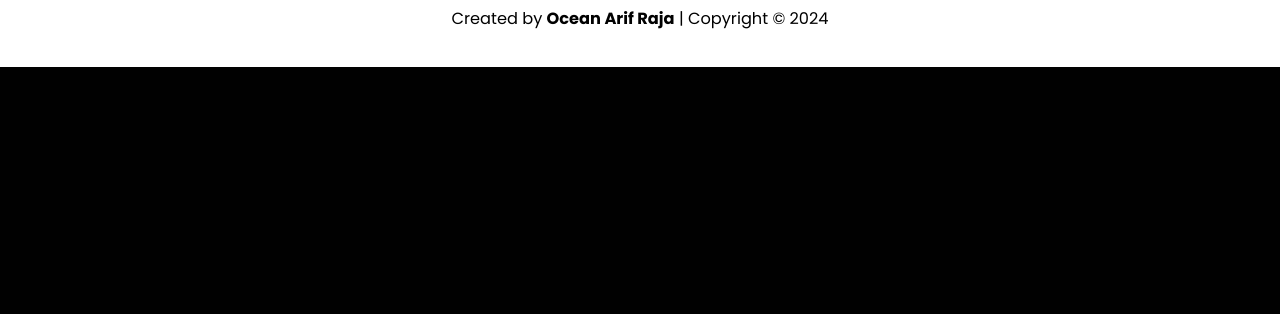
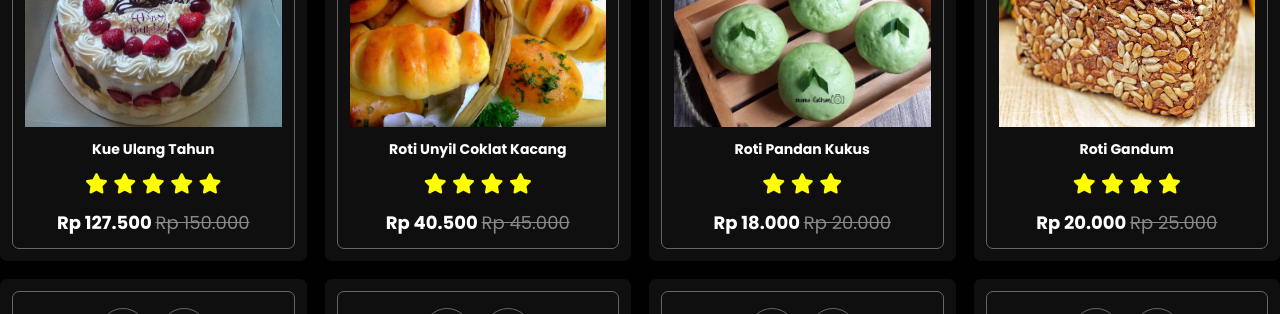
Before and after one commit to Dev-alice17/OceanBakery, a plain HTML site: page index.html in a window 1280 px wide. Shown: the part 2486-2800 px from the top of the page. Before the commit the page ends 2553 px from the top, so only its background shows below. Drawn offline with Linux system fonts and the light colour scheme; some packages are replaced by stand-ins of ours; a script that the page names is missing.

Commit message:
Update index.html

```diff
--- a/index.html
+++ b/index.html
@@ -436,7 +436,7 @@
   <script src="https://cdn.jsdelivr.net/npm/sweetalert2@11.10.3/dist/sweetalert2.all.min.js"></script>
 
   <!-- JavaScript -->
-  <script src="daftar_kopi.js"></script>
+  <script src="daftar_roti.js"></script>
 
   <script src="script.js"></script>
 </body>
```
